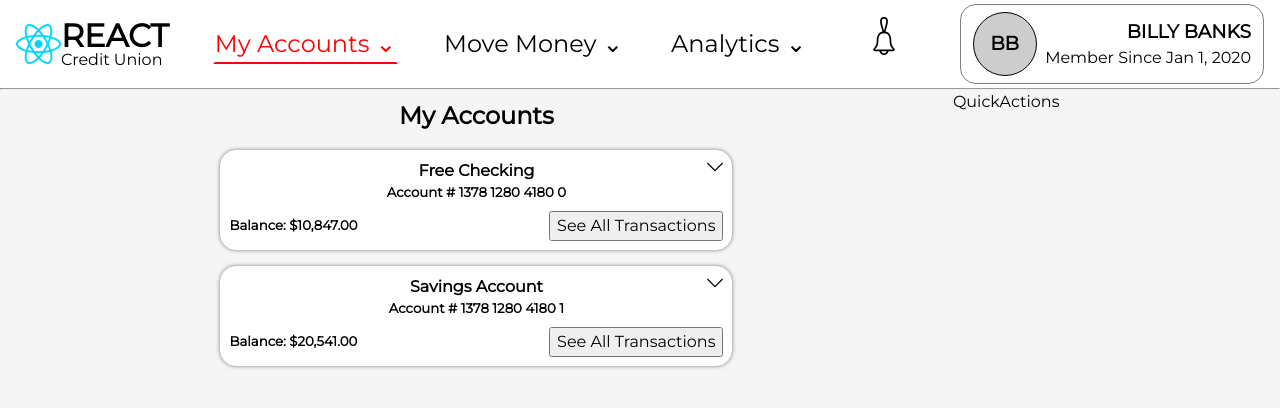
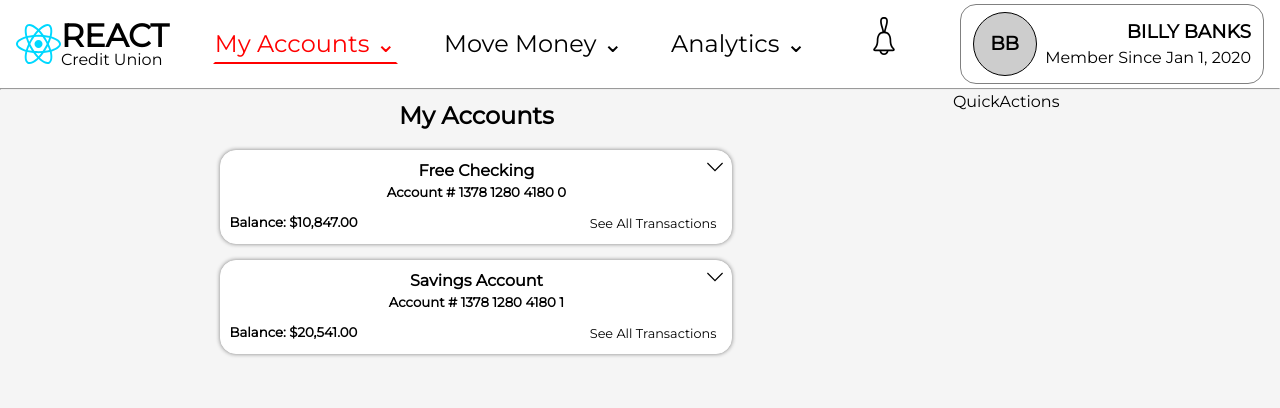
Before and after one commit to jskomal/banking-FE, a React (Vite) app: page / in a window 1280 px wide. Shown: the top 408 px of the page. Built offline with nearby package versions, Linux system fonts and the light colour scheme.

Commit message:
Add btn class for ease of styling

```diff
--- a/src/components/AccountPreview.tsx
+++ b/src/components/AccountPreview.tsx
@@ -51,7 +51,7 @@ const AccountPreview = ({ account }: AccountProps) => {
       <div className='balance-pair'>
         <h5>Balance: {currency.format(account.balance)}</h5>
         <Link to={account.type}>
-          <button>See All Transactions</button>
+          <button className='btn'>See All Transactions</button>
         </Link>
       </div>
     </section>
```
